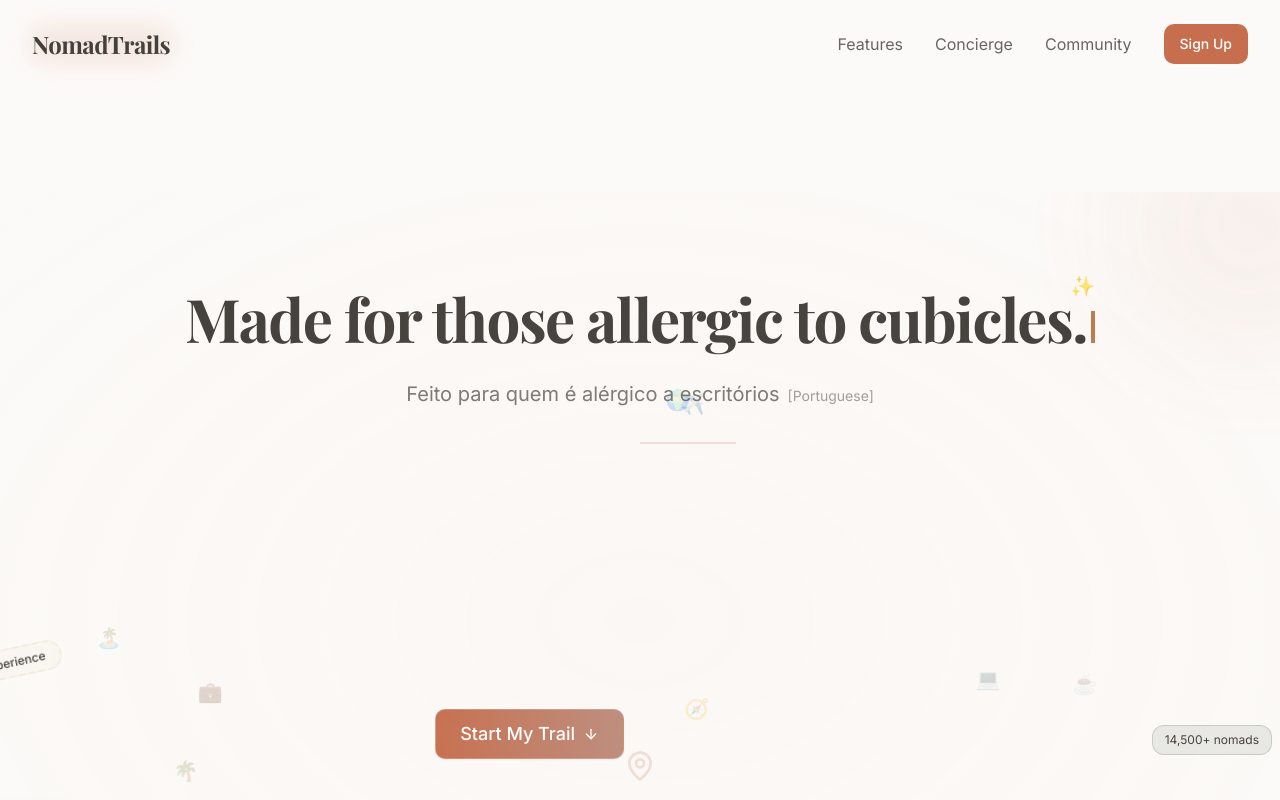
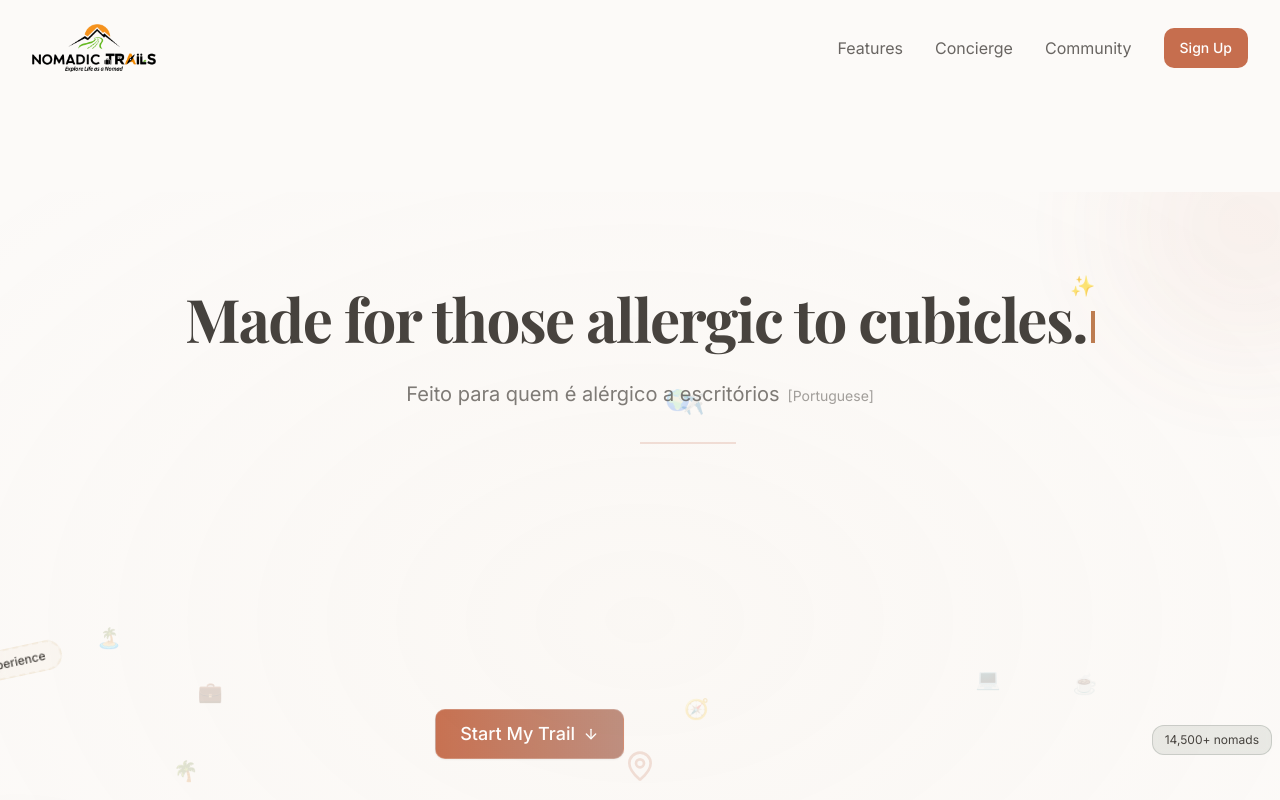
Before and after one commit to Sai-Prashanth123/nomad-trailblazer-hub, a React (Vite) app: page / in a window 1280 px wide. Shown: the top 800 px of the page. Built offline with nearby package versions, Linux system fonts and the light colour scheme.

Commit message:
Add logo
Add the logo image file to the project.

```diff
--- a/src/components/Footer.tsx
+++ b/src/components/Footer.tsx
@@ -10,7 +10,13 @@ const Footer = () => {
         <div className="grid grid-cols-1 md:grid-cols-4 gap-8">
           {/* Logo and description */}
           <div className="md:col-span-2">
-            <h2 className="text-2xl font-serif font-bold mb-4">NomadTrails</h2>
+            <div className="mb-4">
+              <img
+                src="/lovable-uploads/67d9b570-bf37-4e7e-9d9c-e4bba69245d8.png"
+                alt="NomadTrails Logo"
+                className="h-12"
+              />
+            </div>
             <p className="text-foreground/70 max-w-sm">
               Empowering digital nomads with the tools and community they need to thrive anywhere in the world.
             </p>
--- a/src/components/NavBar.tsx
+++ b/src/components/NavBar.tsx
@@ -33,12 +33,13 @@ const NavBar = () => {
       <div className="container flex items-center justify-between">
         {/* Logo */}
         <div className="flex items-center">
-          <div className="relative">
-            <h1 className="text-xl md:text-2xl font-serif font-bold">
-              NomadTrails
-            </h1>
-            <div className="absolute -inset-1 bg-earth-terracotta/20 rounded-full blur-md -z-10 animate-pulse-glow"></div>
-          </div>
+          <a href="/" className="flex items-center">
+            <img
+              src="/lovable-uploads/67d9b570-bf37-4e7e-9d9c-e4bba69245d8.png"
+              alt="NomadTrails Logo"
+              className="h-10 md:h-12"
+            />
+          </a>
         </div>
 
         {/* Desktop Menu */}
```
Also changed, not shown: public/lovable-uploads/67d9b570-bf37-4e7e-9d9c-e4bba69245d8.png (added).
